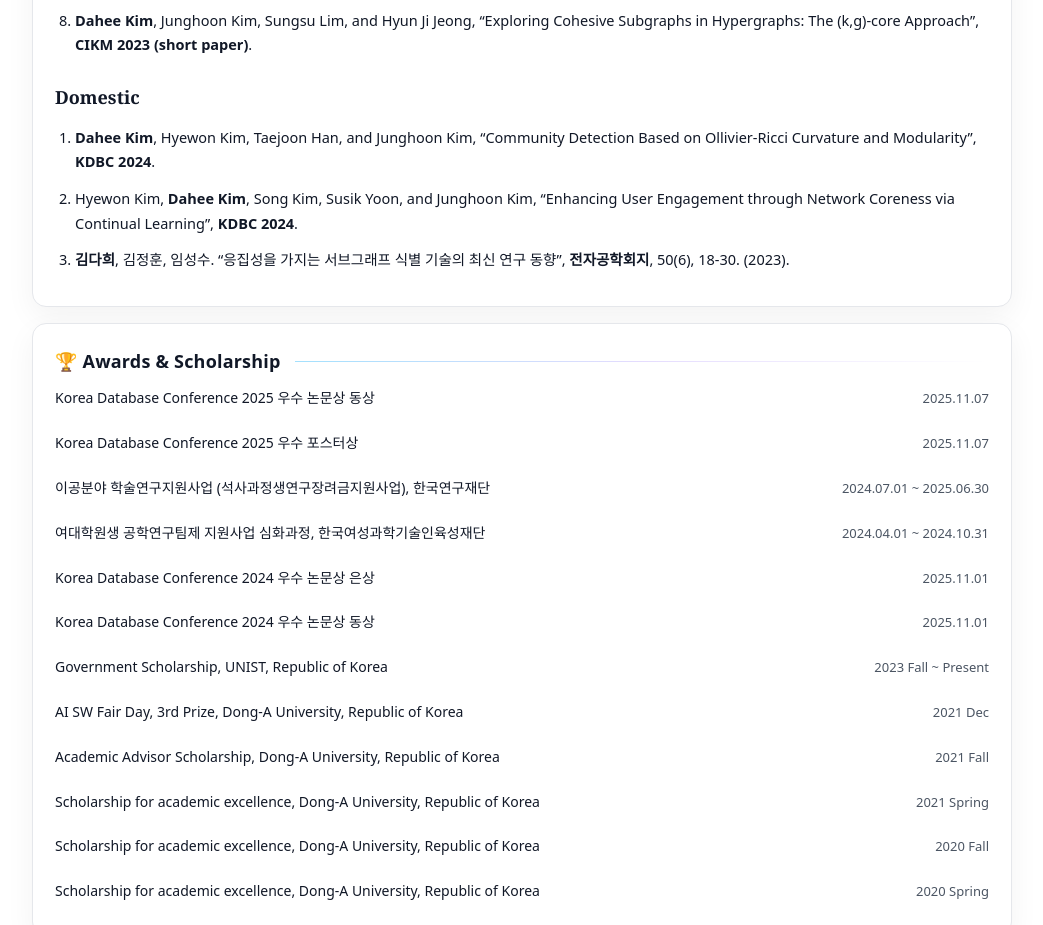
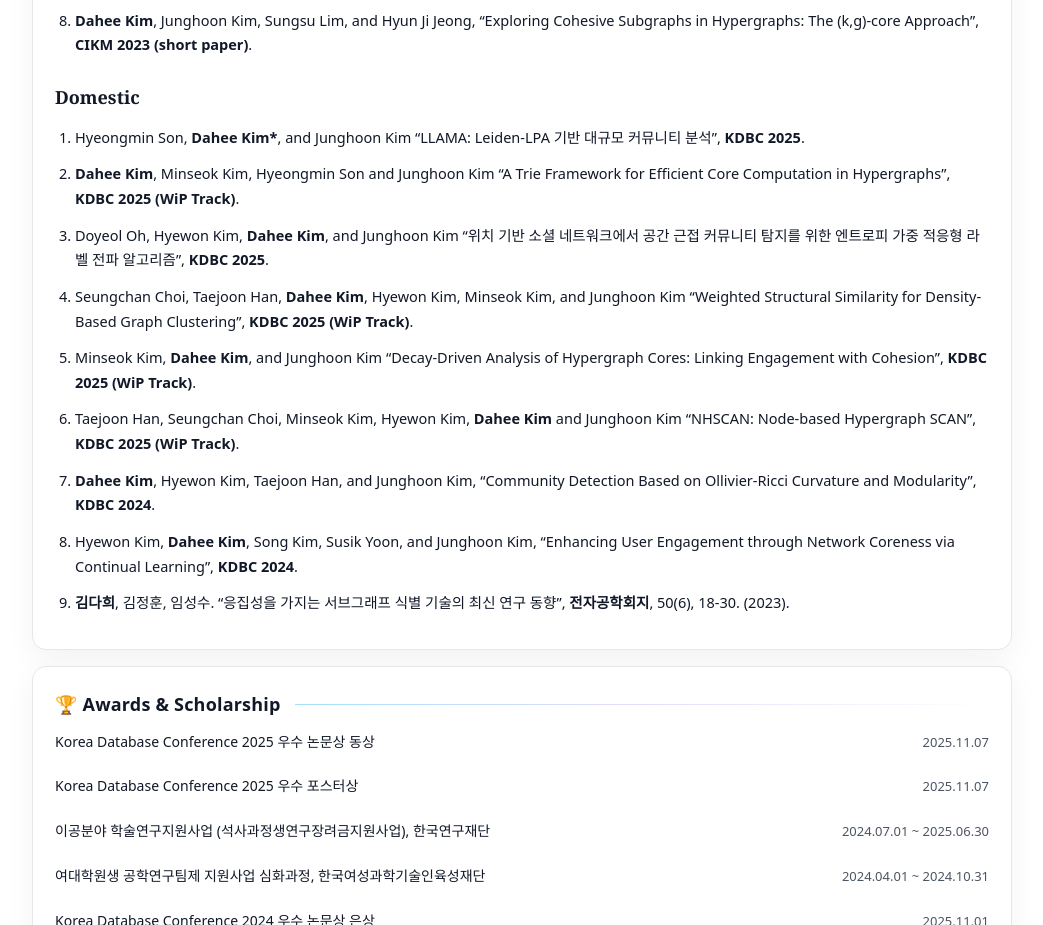
Before and after one commit to dahee-e/dahee-e.github.io, a React (Vite) app: page / in a window 1280 px wide. Shown: the part 1120-2045 px from the top of the page, without its empty margins (118-1161 px from the left). Built offline with nearby package versions, Linux system fonts and the light colour scheme.

Commit message:
Update content

```diff
--- a/src/App.jsx
+++ b/src/App.jsx
@@ -131,6 +131,30 @@
           <h3 className="pubGroup">Domestic</h3>
             <ol className="pubs">
               <PubItem>
+                Hyeongmin Son,  <b>Dahee Kim*</b>, and Junghoon Kim
+                “LLAMA: Leiden-LPA 기반 대규모 커뮤니티 분석”, <b>KDBC 2025</b>.
+              </PubItem>
+              <PubItem>
+                <b>Dahee Kim</b>, Minseok Kim, Hyeongmin Son and Junghoon Kim
+                “A Trie Framework for Efficient Core Computation in Hypergraphs”, <b>KDBC 2025 (WiP Track)</b>.
+              </PubItem>
+              <PubItem>
+                Doyeol Oh, Hyewon Kim, <b>Dahee Kim</b>, and Junghoon Kim
+                “위치 기반 소셜 네트워크에서 공간 근접 커뮤니티 탐지를 위한 엔트로피 가중 적응형 라벨 전파 알고리즘”, <b>KDBC 2025</b>.
+              </PubItem>
+              <PubItem>
+                Seungchan Choi, Taejoon Han, <b>Dahee Kim</b>, Hyewon Kim, Minseok Kim, and Junghoon Kim
+                “Weighted Structural Similarity for Density-Based Graph Clustering”, <b>KDBC 2025 (WiP Track)</b>.
+              </PubItem>
+              <PubItem>
+                Minseok Kim, <b>Dahee Kim</b>, and Junghoon Kim
+                “Decay-Driven Analysis of Hypergraph Cores: Linking Engagement with Cohesion”, <b>KDBC 2025 (WiP Track)</b>.
+              </PubItem>
+              <PubItem>
+                Taejoon Han, Seungchan Choi, Minseok Kim, Hyewon Kim, <b>Dahee Kim</b> and Junghoon Kim
+                “NHSCAN: Node-based Hypergraph SCAN”, <b>KDBC 2025 (WiP Track)</b>.
+              </PubItem>
+              <PubItem>
                 <b>Dahee Kim</b>, Hyewon Kim, Taejoon Han, and Junghoon Kim,
                 “Community Detection Based on Ollivier-Ricci Curvature and Modularity”, <b>KDBC 2024</b>.
               </PubItem>
```
